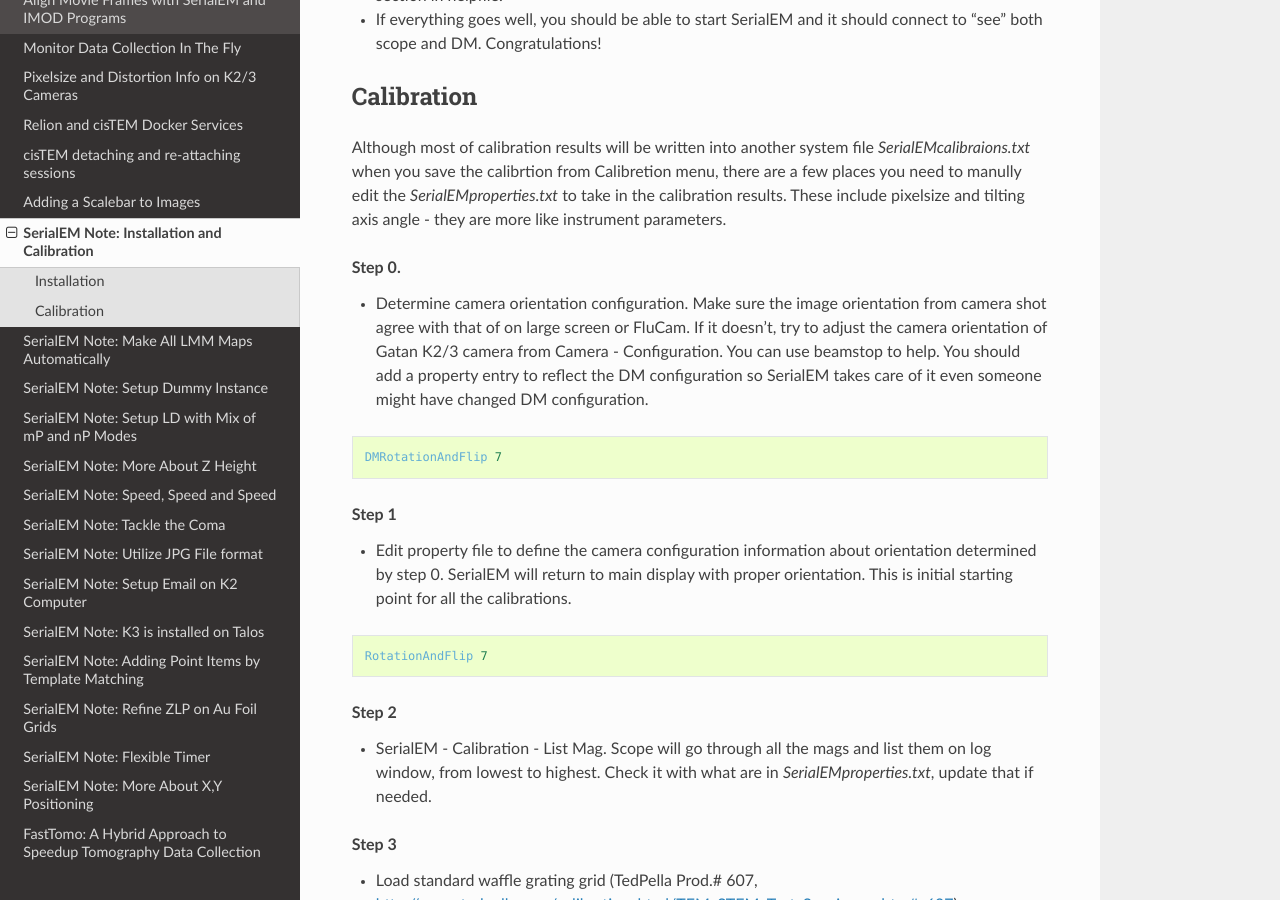
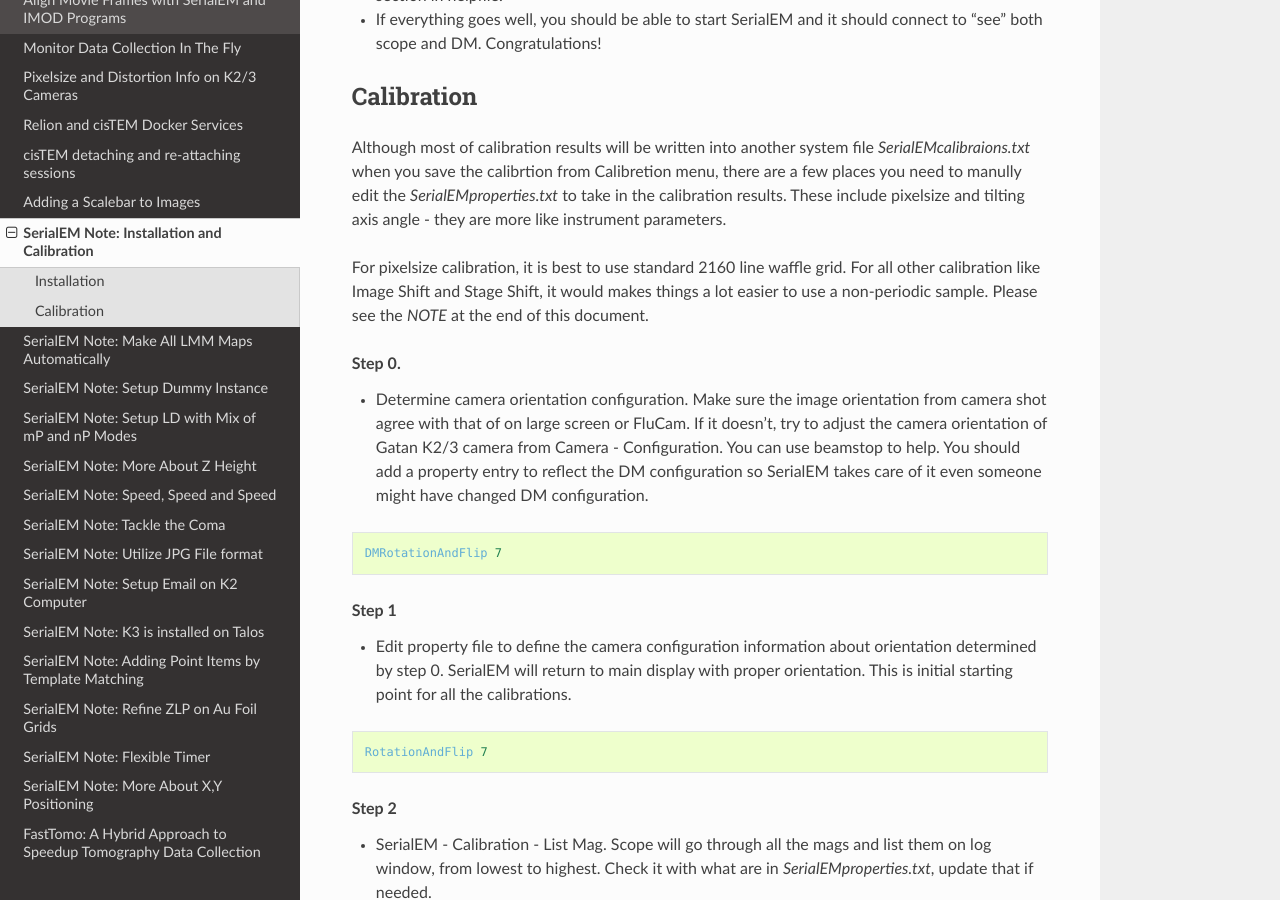
Before and after one commit to xuchen66/sphinx-emdocs, a Sphinx documentation site: the page built from source/serialEM-note-install-and-calib.rst, in a window 1280 px wide and 900 px high, scrolled down 2581 px. Built offline with Sphinx 7.4.7 and the Read the Docs theme 2.0.0, drawn with Linux system fonts in a browser that asks for light colours; pages that are not in the unit, such as notebooks, are missing from menus; some of the changed lines change nothing that is shown.

Commit message:
Update serialEM-note-install-and-calib.rst

```diff
--- a/source/serialEM-note-install-and-calib.rst
+++ b/source/serialEM-note-install-and-calib.rst
@@ -7,7 +7,7 @@
 :Author: Chen Xu
 :Contact: <chen.xu@umassmed.edu>
 :Date_Created: 2017-11-12
-:Last_Updated: 2020-08-23
+:Last_Updated: 2020-10-01
 
 .. glossary::
 
@@ -85,6 +85,8 @@
 -----------
 
 Although most of calibration results will be written into another system file *SerialEMcalibraions.txt* when you save the calibrtion from Calibretion menu, there are a few places you need to manully edit the *SerialEMproperties.txt* to take in the calibration results. These include pixelsize and tilting axis angle - they are more like instrument parameters.
+
+For pixelsize calibration, it is best to use standard 2160 line waffle grid. For all other calibration like Image Shift and Stage Shift, it would makes things a lot easier to use a non-periodic sample. Please see the *NOTE* at the end of this document.
 
 .. rubric:: Step 0.
 
```
